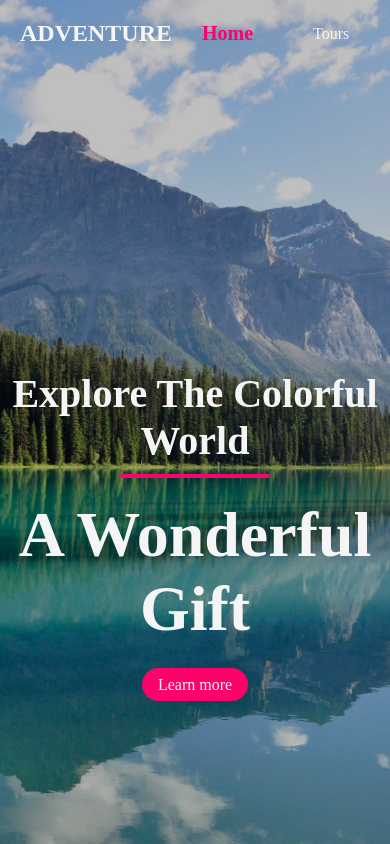
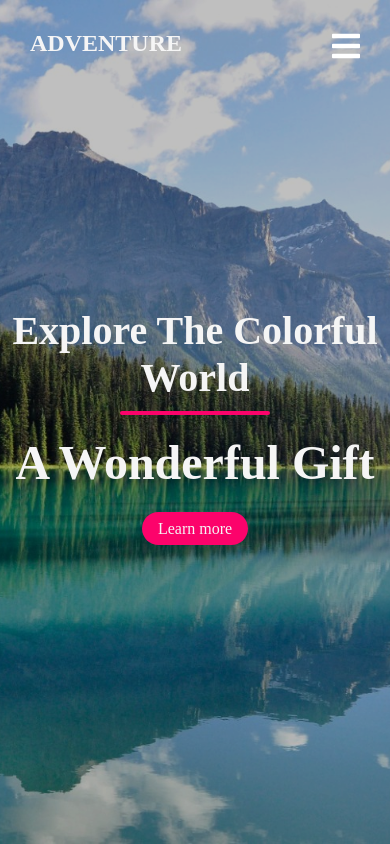
Before and after one commit to La-Liza/tour_tutorial, a plain HTML site: page index.html in a window 390 px wide. Drawn offline with Linux system fonts and the light colour scheme.

Commit message:
create a js file

```diff
--- a/index.html
+++ b/index.html
@@ -21,8 +21,11 @@
     <li><a href=""></a>Tours</li>
     <li><a href=""></a>Explore</li>
     <li><a href=""></a>About</li>
-    <li><a href=""></a>Contavt</li>
+    <li><a href=""></a>Contact</li>
  </ul>
+ <div class="menu-btn">
+    <i class="fas fa-bars fa-inverse"></i>
+ </div>
 </nav>
 <header>
     <div class="background-opacity-wrapper">
@@ -33,5 +36,6 @@
         <a href="#" class="ctn">Learn more</a>
     </div>
 </header>
+<script src="script.js"></script>
 </body>
 </html>
--- /dev/null
+++ b/script.js
@@ -0,0 +1,6 @@
+const menuBtn = document.querySelector('.menu-btn');
+const navLinks = document.querySelector('.nav-links');
+const links = document.querySelector('.nav-links li');
+menuBtn.addEventListener('click', () => {
+    navLinks.classList.toggle('mobile-menu-open');
+})
--- a/style.css
+++ b/style.css
@@ -23,6 +23,16 @@ ul{
     justify-content: space-between;
     color: whitesmoke;
 }
+
+.menu-btn{
+    /* display: none; */
+    position: absolute;
+    top: 30px;
+    right: 30px;
+    cursor: pointer;
+    font-size: 32px;
+}
+
 
 .nav-links {
     display: flex;
@@ -83,3 +93,45 @@ background-position: top;
     border-radius: 30px;
     color: whitesmoke;
 }
+/* mobile responsible desine */
+@media only screen and (max-width: 850px) {
+    .navbar {
+        padding: 0;
+    }
+    .menu-btn{
+        display: block;
+    }
+    .logo{
+        position: absolute;
+        top: 30px;
+        left: 30px;
+    }
+    .nav-links{
+        flex-direction: column;
+        width: 100%;
+        height: 100vh;
+        justify-content: center;
+        background-color: #484872;
+        margin-top: -1000px;
+        transition: all 0.5s ease;
+    }
+    .nav-links li{
+        margin: 30px auto;
+    }
+
+    .mobile-menu-open{
+        margin-top: 0;
+    }
+
+    .header-content{
+        margin: auto 0;
+    }
+
+    .header-content h1{
+        font-size: 3rem;
+    }
+
+    .header-content h2{
+        font-size: 1.5 rem;
+    }
+}
```
Also changed, not shown: img/02.jpg (added), img/03.jpg (added), img/04.jpg (added), 1 other file.
